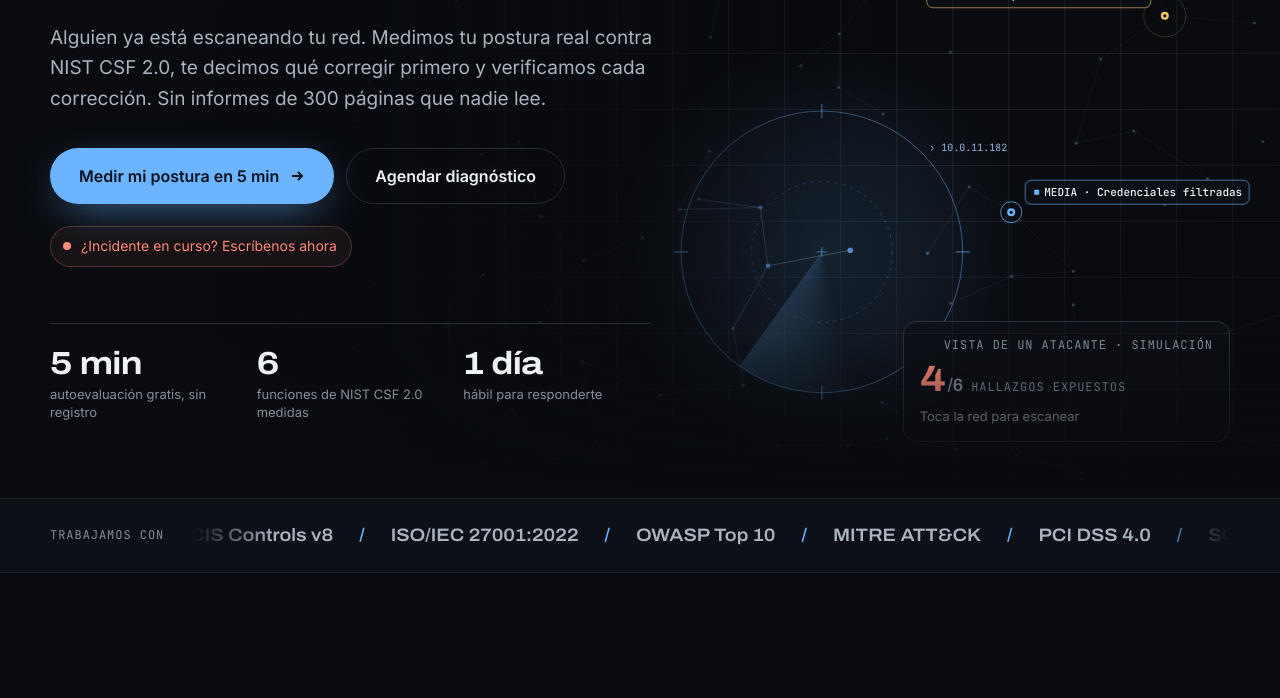
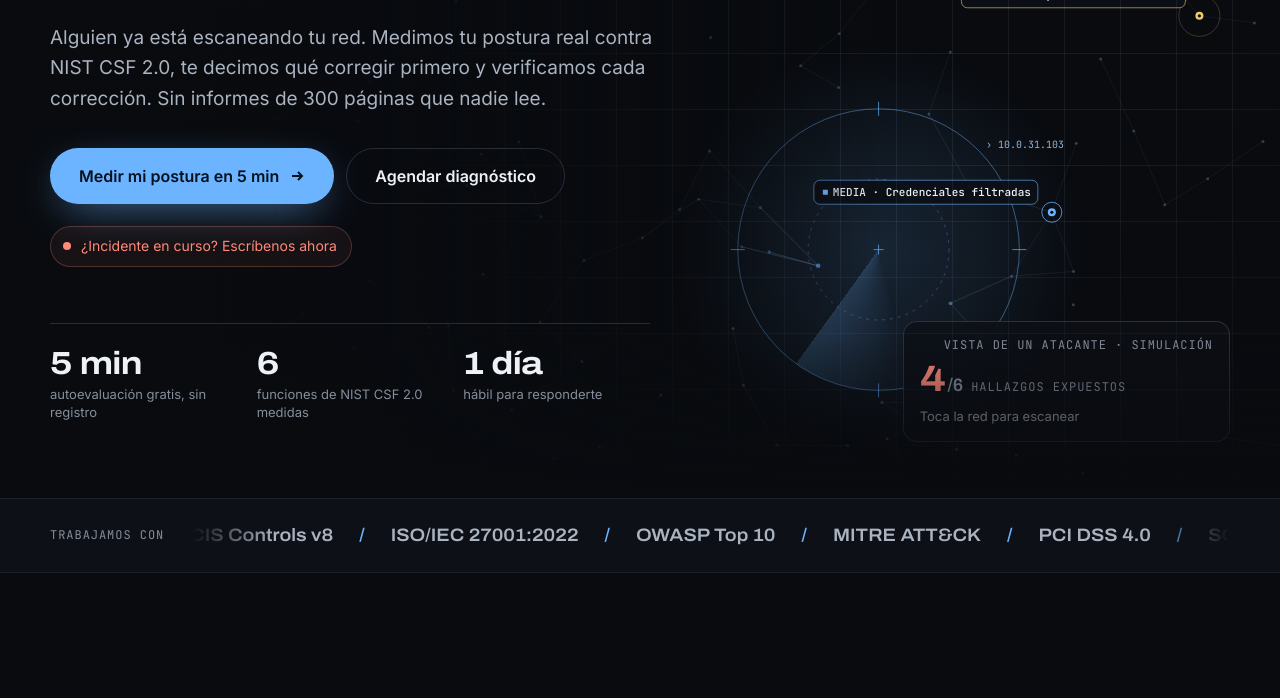
Before and after one commit to cybersec-jose-asm-c/www-imaengineering-com-mx, a plain HTML site: page index.html in a window 1280 px wide. Shown: the part 395-1093 px from the top of the page. Drawn offline with Linux system fonts and the light colour scheme.

Commit message:
Hero: sin encimar texto y escáner entre 861 y 1280 px
Hasta 1120 px el escáner pasa a consola bajo el texto. En pantalla
ancha los hallazgos se colocan a la derecha de donde termina el texto
real, y se recalculan al cargar las fuentes.

Co-Authored-By: Claude Opus 5.5 <noreply@anthropic.com>

```diff
--- a/assets/css/styles.css
+++ b/assets/css/styles.css
@@ -282,8 +282,8 @@ h3 { font-size: 1.25rem; line-height: 1.25; font-weight: 600; font-stretch: 104%
 @keyframes bump { 40% { transform: scale(1.25); } }
 .sr-only { position: absolute; width: 1px; height: 1px; padding: 0; margin: -1px; overflow: hidden; clip: rect(0 0 0 0); white-space: nowrap; border: 0; }
 
-/* Tableta y teléfono: el escáner deja de ser fondo y se vuelve una consola bajo el texto. */
-@media (max-width: 860px) {
+/* Hasta 1120px el texto no deja espacio a la red: el escáner se vuelve una consola bajo el texto. */
+@media (max-width: 1120px) {
   .hero { display: block; min-height: 0; padding-bottom: 40px; }
   .hero::after { background: linear-gradient(0deg, var(--bg) 0%, transparent 30%); }
   .hero::before { -webkit-mask-image: radial-gradient(600px 500px at 50% 20%, #000 10%, transparent 75%); mask-image: radial-gradient(600px 500px at 50% 20%, #000 10%, transparent 75%); }
--- a/assets/js/app.js
+++ b/assets/js/app.js
@@ -880,7 +880,20 @@
       R = compact ? Math.max(70, Math.min(W, H) * 0.24) : Math.min(180, Math.max(120, W * 0.11));
       var rand = rng(11), step = compact ? 40 : 62;
       var spots = SCAN_SPOTS[compact ? "compact" : "wide"];
-      vulns = spots.map(function (p) { return { x: p[0] * W, y: p[1] * H }; });
+      // En pantalla ancha los hallazgos van a la derecha de donde termina el texto real.
+      var x0 = 0, x1 = W;
+      if (!compact) {
+        var textRight = 0;
+        $all(".hero h1, .hero .lead").forEach(function (el) {
+          var rg = document.createRange(); rg.selectNodeContents(el);
+          textRight = Math.max(textRight, rg.getBoundingClientRect().right - r.left);
+        });
+        x0 = Math.min(textRight + 60, W * 0.62); x1 = W - 56;
+      }
+      vulns = spots.map(function (p) {
+        var x = compact ? p[0] * W : x0 + (p[0] - 0.58) / 0.35 * (x1 - x0);
+        return { x: x, y: p[1] * H };
+      });
       nodes = [];
       for (var y = step * 0.6; y < H; y += step) {
         for (var x = step * 0.6; x < W; x += step) {
@@ -1089,6 +1102,7 @@
     hero.addEventListener("pointerdown", onPointer);
     if ("ResizeObserver" in window) new ResizeObserver(function () { if (layout() && !raf) draw(performance.now()); }).observe(box);
     else window.addEventListener("resize", layout);
+    if (document.fonts && document.fonts.ready) document.fonts.ready.then(function () { layout(); });
     if ("IntersectionObserver" in window) {
       new IntersectionObserver(function (en) { visible = en[0].isIntersecting; resume(); }).observe(box);
     }
--- a/index.html
+++ b/index.html
@@ -24,8 +24,8 @@
   <meta property="og:image:height" content="630">
   <meta name="twitter:card" content="summary_large_image">
 
-  <link rel="stylesheet" href="/assets/css/styles.css?v=20261116b">
-  <script src="/assets/js/app.js?v=20261116b" defer></script>
+  <link rel="stylesheet" href="/assets/css/styles.css?v=20261116c">
+  <script src="/assets/js/app.js?v=20261116c" defer></script>
 
   <script type="application/ld+json">
   {
```
